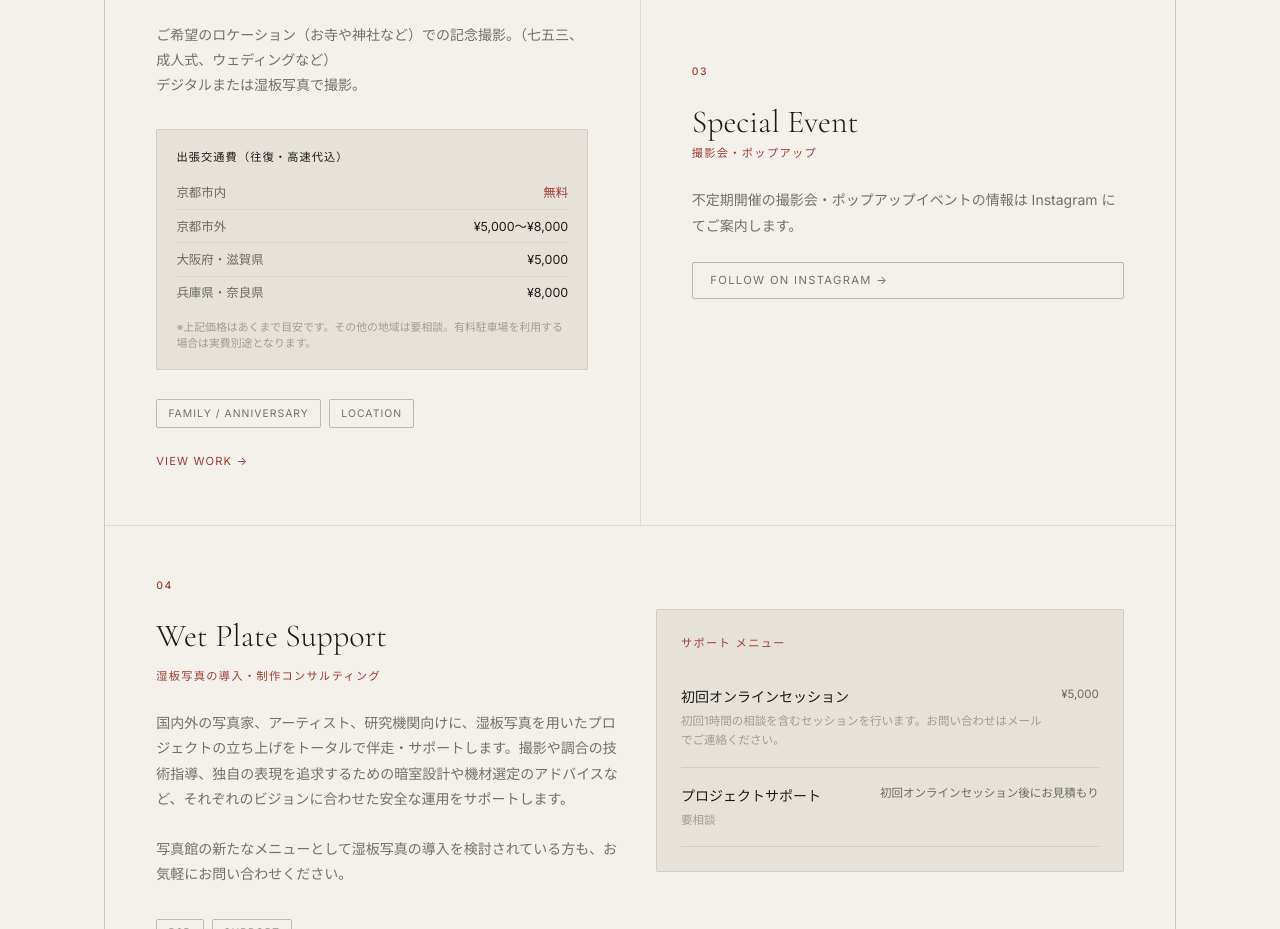
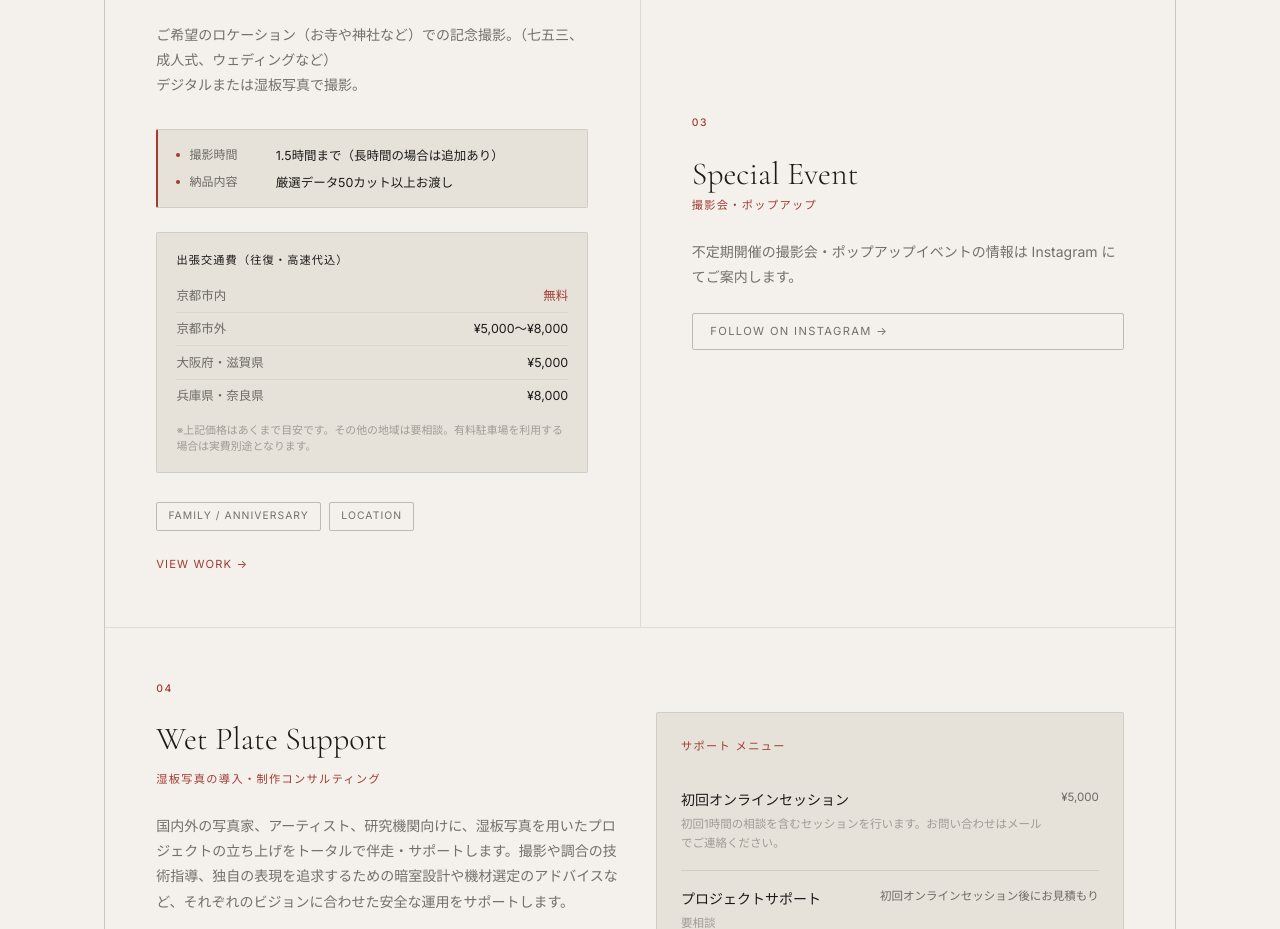
Before and after one commit to sawaganinja/yukihonda-portfolio, a React (Vite) app: page / in a window 1280 px wide. Shown: the part 1820-2749 px from the top of the page. Built offline with nearby package versions, Linux system fonts and the light colour scheme.

Commit message:
feat: Add plan specifications (shooting duration, delivered cuts) to Premium Anniversary card

```diff
--- a/src/App.tsx
+++ b/src/App.tsx
@@ -200,6 +200,20 @@ function Services({ onViewWork }: { onViewWork: (f: Filter) => void }) {
               ご希望のロケーション（お寺や神社など）での記念撮影。（七五三、成人式、ウェディングなど）<br />
               デジタルまたは湿板写真で撮影。
             </p>
+
+            {/* Plan specs */}
+            <div className="plan-specs">
+              <div className="plan-specs__item">
+                <span className="plan-specs__dot" />
+                <span className="plan-specs__label">撮影時間</span>
+                <span className="plan-specs__val">1.5時間まで（長時間の場合は追加あり）</span>
+              </div>
+              <div className="plan-specs__item">
+                <span className="plan-specs__dot" />
+                <span className="plan-specs__label">納品内容</span>
+                <span className="plan-specs__val">厳選データ50カット以上お渡し</span>
+              </div>
+            </div>
 
             {/* Travel fee box */}
             <div className="travel-fee-box">
--- a/src/index.css
+++ b/src/index.css
@@ -283,6 +283,43 @@ h1,h2,h3{font-family:var(--font-serif);font-weight:300;line-height:1.15;}
 .menu-row__name{font-size:.875rem;margin-bottom:.2rem;word-break:keep-all;}
 .menu-row__note{font-size:.72rem;color:var(--text-muted);}
 .menu-row__price{font-size:.72rem;color:var(--text-dim);white-space:nowrap;}
+
+/* Plan specs inside Service Card */
+.plan-specs{
+  margin:1.2rem 0 1rem;
+  padding:0.9rem 1.1rem;
+  background:var(--bg-card);
+  border:1px solid var(--border);
+  border-left:2px solid var(--rust-red);
+  border-radius:2px;
+}
+.plan-specs__item{
+  font-size:.8rem;
+  color:var(--text);
+  line-height:1.7;
+  display:flex;
+  align-items:center;
+  gap:.6rem;
+}
+.plan-specs__item + .plan-specs__item{
+  margin-top:.35rem;
+}
+.plan-specs__dot{
+  width:4px;
+  height:4px;
+  border-radius:50%;
+  background:var(--rust-red);
+  flex-shrink:0;
+}
+.plan-specs__label{
+  color:var(--text-dim);
+  font-size:.75rem;
+  min-width:4.8rem;
+}
+.plan-specs__val{
+  color:var(--text);
+  font-size:.78rem;
+}
 
 /* Travel fee box inside Premium Anniversary */
 .travel-fee-box{
```
